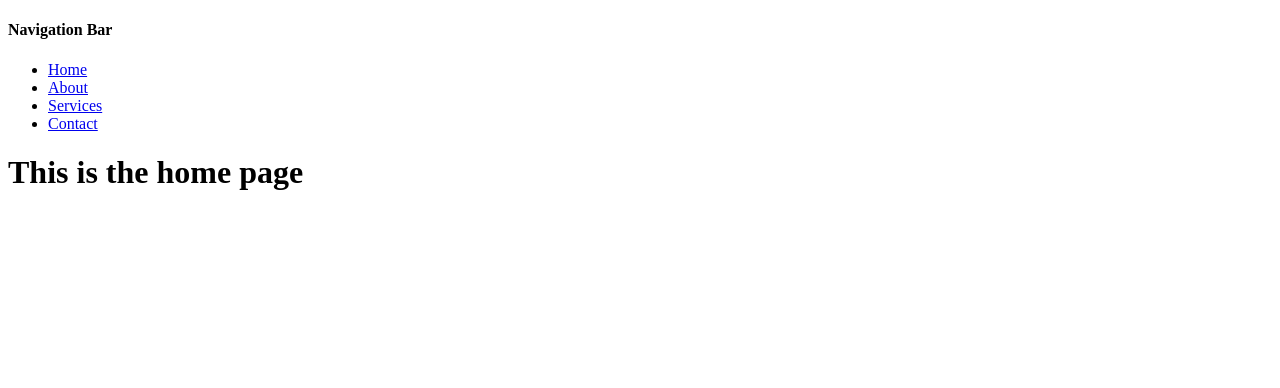
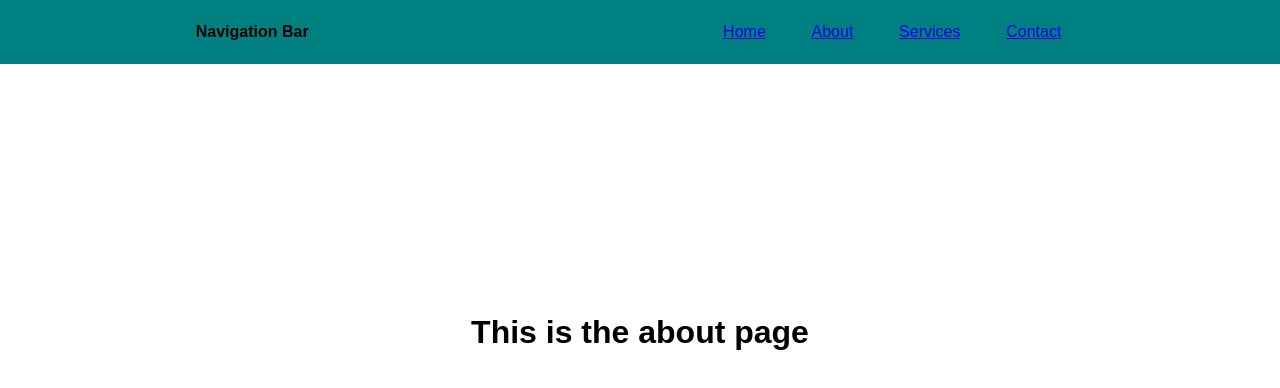
Before and after one commit to mosidrum/personaLearn, a plain HTML site: page HTML_CSS/Navigation_Bar/pages/about.html in a window 1280 px wide. Drawn offline with Linux system fonts and the light colour scheme; files that its build step writes are made by us from their sources.

Commit message:
navigation in progress

```diff
--- a/HTML_CSS/Navigation_Bar/app.css
+++ b/HTML_CSS/Navigation_Bar/app.css
@@ -0,0 +1,34 @@
+*{
+    margin: 0px;
+    padding: 0px;
+    box-sizing: border-box;
+}
+
+.body-text {
+    display: flex;
+    font-family: "montserrat" , sans-serif;
+    align-items: center;
+    justify-content: center;
+    margin-top: 250px;
+
+}
+
+nav {
+    display: flex;
+    justify-content: space-around;
+    align-items: center;
+    min-height: 8vh;
+    background-color: teal;
+    font-family: "montserrat" , sans-serif;
+
+}
+
+.nav-links {
+    display: flex;
+    justify-content: space-around;
+    width: 30%;
+}
+
+.nav-links li {
+    list-style: none;
+}
--- a/HTML_CSS/Navigation_Bar/pages/about.html
+++ b/HTML_CSS/Navigation_Bar/pages/about.html
@@ -4,24 +4,24 @@
     <meta charset="UTF-8">
     <meta http-equiv="X-UA-Compatible" content="IE=edge">
     <meta name="viewport" content="width=device-width, initial-scale=1.0">
-    <link rel="stylesheet" href="app.css">
-    <title>Document</title>
+    <link rel="stylesheet" href="../app.css">
+    <title>About</title>
 </head>
 <body>
     <nav>
         <div class="heading">
             <h4>Navigation Bar</h4>
         </div>
-        <ul class="nav-link">
-            <li><a class="active" href="index.html">Home</a></li>
-            <li><a href="pages/about.html">About</a></li>
-            <li><a href="pages/services.html">Services</a></li>
-            <li><a href="pages/contact.html">Contact</a></li>
+        <ul class="nav-links">
+            <li><a href="../index.html">Home</a></li>
+            <li><a class="active" href="about.html">About</a></li>
+            <li><a href="services.html">Services</a></li>
+            <li><a href="contact.html">Contact</a></li>
         </ul>
     </nav>
 
     <div class ="body-text">
-        <h1>This is the home page</h1>
+        <h1>This is the about page</h1>
     </div>
 </body>
 </html>
```
Also changed, not shown: HTML_CSS/Navigation_Bar/index.html (+2 -2 lines), HTML_CSS/Navigation_Bar/pages/contact.html (+27 -0 lines), HTML_CSS/Navigation_Bar/pages/services.html (+27 -0 lines).
